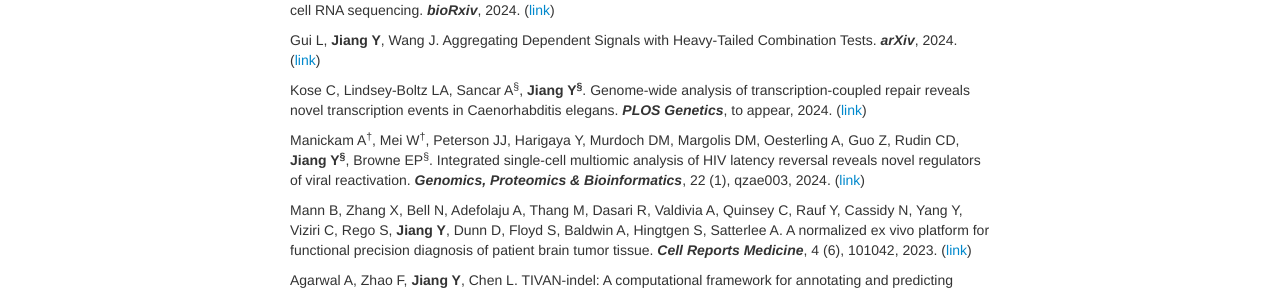
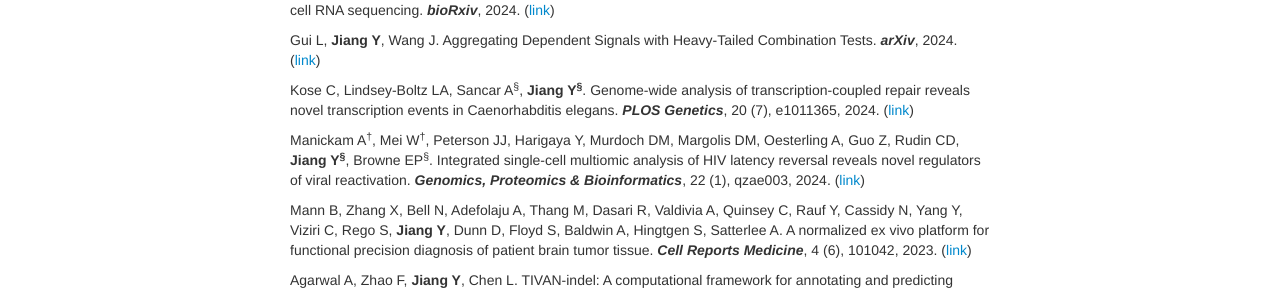
Before and after one commit to yuchaojiang/yuchaojiang.github.io, a Jekyll site: the page built from pages/pubs.md, in a window 1280 px wide. Shown: the part 232-524 px from the top of the page. Built offline with Jekyll 4.4.1, drawn with Linux system fonts in a browser that asks for light colours.

Commit message:
Update pubs.md

```diff
--- a/pages/pubs.md
+++ b/pages/pubs.md
@@ -12,7 +12,7 @@ Weideman AK<sup>&sect;</sup>, Wang R, Ibrahim JG<sup>&sect;</sup>, **Jiang Y<sup
 
 Gui L, **Jiang Y**, Wang J. Aggregating Dependent Signals with Heavy-Tailed Combination Tests. ***arXiv***, 2024. ([link](https://arxiv.org/abs/2310.20460))
 
-Kose C, Lindsey-Boltz LA, Sancar A<sup>&sect;</sup>, **Jiang Y<sup>&sect;</sup>**. Genome-wide analysis of transcription-coupled repair reveals novel transcription events in Caenorhabditis elegans. ***PLOS Genetics***, to appear, 2024. ([link](https://journals.plos.org/plosgenetics/article?id=10.1371/journal.pgen.1011365))
+Kose C, Lindsey-Boltz LA, Sancar A<sup>&sect;</sup>, **Jiang Y<sup>&sect;</sup>**. Genome-wide analysis of transcription-coupled repair reveals novel transcription events in Caenorhabditis elegans. ***PLOS Genetics***, 20 (7), e1011365, 2024. ([link](https://journals.plos.org/plosgenetics/article?id=10.1371/journal.pgen.1011365))
 
 Manickam A<sup>&dagger;</sup>, Mei W<sup>&dagger;</sup>, Peterson JJ, Harigaya Y, Murdoch DM, Margolis DM, Oesterling A, Guo Z, Rudin CD, **Jiang Y<sup>&sect;</sup>**, Browne EP<sup>&sect;</sup>. Integrated single-cell multiomic analysis of HIV latency reversal reveals novel regulators of viral reactivation. ***Genomics, Proteomics & Bioinformatics***, 22 (1), qzae003, 2024. ([link](https://academic.oup.com/gpb/advance-article/doi/10.1093/gpbjnl/qzae003/7515255))
 
```
